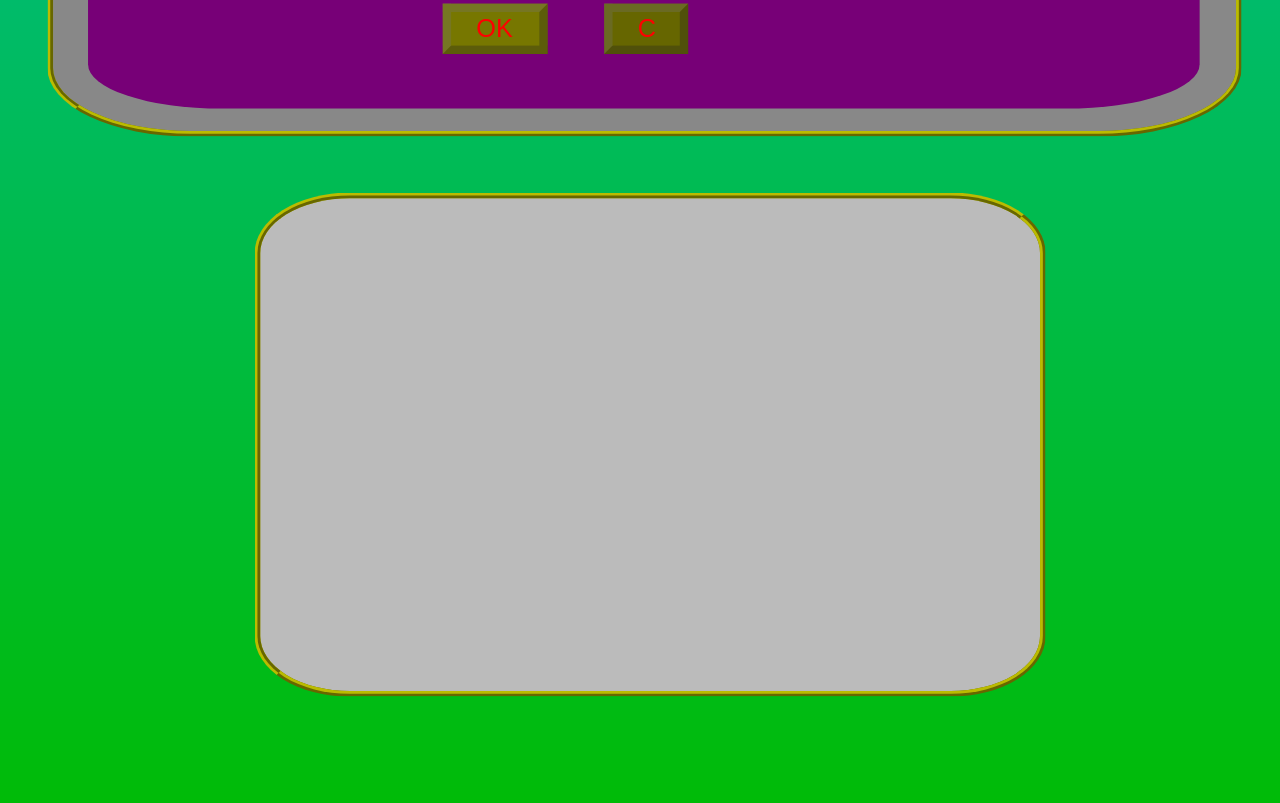
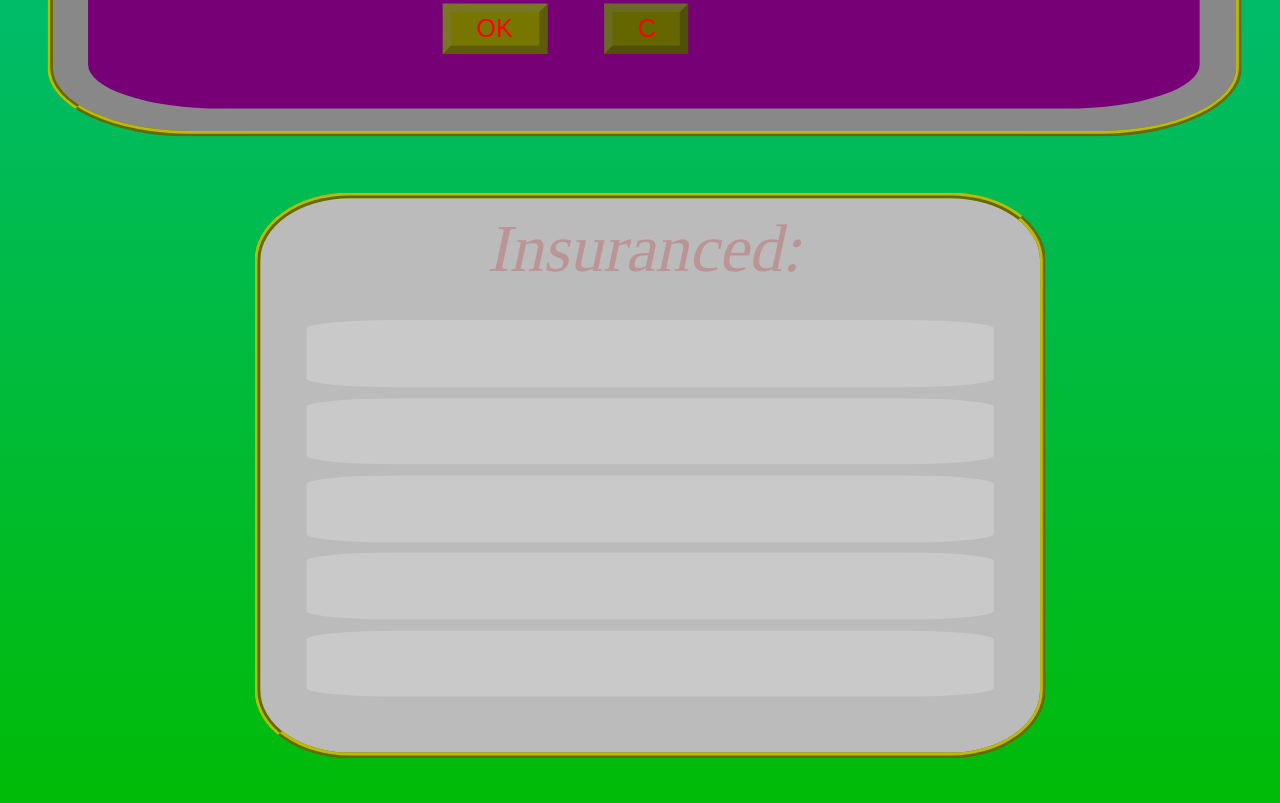
Before and after one commit to yavor1980/ymf80.github.io, a plain HTML site: page insurance.html in a window 1280 px wide. Shown: the part 657-1460 px from the top of the page. Drawn offline with Linux system fonts and the light colour scheme.

Commit message:
Add files via upload

```diff
--- a/insurance.html
+++ b/insurance.html
@@ -20,13 +20,23 @@ input
 select: { background:#0ff; }
 select:hover{ cursor:pointer; }
 
-.btn,.pnl,.mnge,.term,.ttl,.rslt
+.btn,.pnl,.mnge,.term,.ttl,.rslt,.insrnsd
 {
  position:absolute;
  transition:1s;
 }
 .pnl,.mnge,.term,.ttl
 { text-align:center;}
+
+.insrnsd
+{
+ cursor:default;
+ left:6%; width:88%; height:12%;
+ background:#fff; opacity:0.2;
+ border-radius:13%;
+ font-size:3em;
+ padding-down:3px;
+}
 
 </style>
 <div class=pnl>
@@ -57,7 +67,14 @@ select:hover{ cursor:pointer; }
   <button class=term>OK</button>
  </div>
 
-<div class=pnl></div>
+<div class=pnl>
+ <div class=insrnsd></div>
+ <div class=insrnsd></div>
+ <div class=insrnsd></div>
+ <div class=insrnsd></div>
+ <div class=insrnsd></div>
+ <div class=insrnsd>Insuranced:</div>
+</div>
 
 </div>
 <script>
@@ -67,6 +84,7 @@ var pnl=document.getElementsByClassName('pnl')
 var ttl=document.getElementsByClassName('ttl')
 var mnge=document.getElementsByClassName('mnge')
 var term=document.getElementsByClassName('term')
+insrnsd=document.getElementsByClassName('insrnsd')
 
 pnl[0].style.left=17+'%'
 pnl[0].style.top=5+'%'
@@ -87,7 +105,7 @@ pnl[1].style.transform='scale(1.4)'
 pnl[2].style.left=17+'%'
 pnl[2].style.top=111+'%'
 pnl[2].style.width=66+'%'
-pnl[2].style.height=88+'%'
+pnl[2].style.height=99+'%'
 pnl[2].style.background='#bbb'
 pnl[2].style.borderRadius=12+'%'
 pnl[2].style.border='4px ridge #bb0'
@@ -169,13 +187,22 @@ term[1].style.height=19+'%'
 term[1].style.background='#b00'
 term[1].style.borderRadius=13+'%'
 term[2].style.cursor='pointer'
-
-
 term[2].style.left=7+'%'
 term[2].style.top=60+'%'
 term[2].style.width=88+'%'
 term[2].style.height=33+'%'
  term[2].disabled=1
+
+insrnsd[0].style.top=22+'%'
+insrnsd[1].style.top=36+'%'
+insrnsd[2].style.top=50+'%'
+insrnsd[3].style.top=64+'%'
+insrnsd[4].style.top=78+'%'
+insrnsd[5].style.top=2+'%'
+insrnsd[5].style.background='none'
+insrnsd[5].style.color='#b00'
+insrnsd[5].style.fontSize=3+'em'
+insrnsd[5].style.transform='skew(-12deg)'
 
 aterm=[], nterm=0
 aterm[nterm]=document.createElement('div')
@@ -186,6 +213,7 @@ aterm[0].style.top=37+'%'
 aterm[0].style.fontSize=2.6+'em'
 aterm[0].style.cursor='pointer'
 
+astr=[]
 function abtn(i,clr,str)
 {
  btn[i].onmouseover=()=>
@@ -239,8 +267,10 @@ mnge[1].onclick=()=>
  term[1].style.color='#fff'
  term[2].style.cursor='pointer'
   term[2].disabled=0
+ for(i=0;i<6;i++)
+  insrnsd[i].style.opacity=1
+ insrnsd[0].innerHTML=str
 }
-
 mnge[2].onclick=()=>
 {
  ttl[0].style.transform='scale(3) skew(-12deg)'
```
